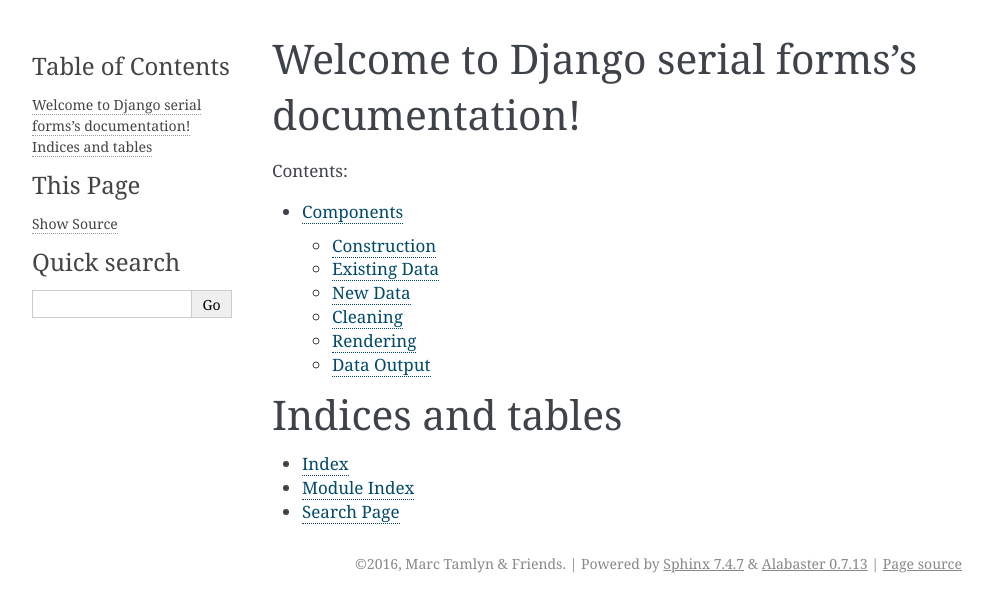
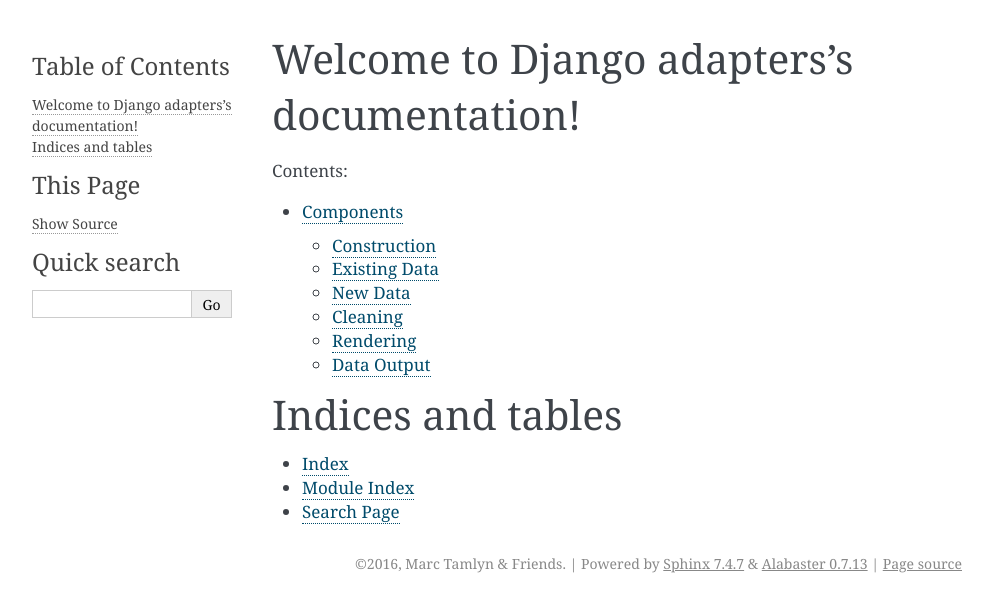
Before and after one commit to mjtamlyn/django-adapters, a Sphinx documentation site: the page built from docs/source/index.rst, in a window 1280 px wide. Shown: the top 612 px of the page, without its empty margins (148-1141 px from the left). Built offline with Sphinx 7.4.7, drawn with Linux system fonts in a browser that asks for light colours.

Commit message:
Rename project to adapters.

```diff
--- a/docs/source/components.rst
+++ b/docs/source/components.rst
@@ -2,7 +2,7 @@
 Components
 ==========
 
-This document describes all components or "steps" that django-serial-forms has.
+This document describes all components or "steps" that django-adapters has.
 They are closely related to existing concepts of ``django.forms`` and
 ``django.core.serializers`` and borrows ideas from Django Rest Framework (DRF).
 
--- a/docs/source/conf.py
+++ b/docs/source/conf.py
@@ -1,7 +1,7 @@
 #!/usr/bin/env python3
 # -*- coding: utf-8 -*-
 #
-# Django serial forms documentation build configuration file, created by
+# Django adapters documentation build configuration file, created by
 # sphinx-quickstart on Sun Apr  3 09:38:05 2016.
 #
 # This file is execfile()d with the current directory set to its
@@ -49,7 +49,7 @@
 master_doc = 'index'
 
 # General information about the project.
-project = 'Django serial forms'
+project = 'Django adapters'
 copyright = '2016, Marc Tamlyn & Friends'
 author = 'Marc Tamlyn & Friends'
 
@@ -124,7 +124,7 @@
 
 # The name for this set of Sphinx documents.
 # "<project> v<release> documentation" by default.
-#html_title = 'Django serial forms v0.1'
+#html_title = 'Django adapters v0.1'
 
 # A shorter title for the navigation bar.  Default is the same as html_title.
 #html_short_title = None
@@ -206,7 +206,7 @@
 #html_search_scorer = 'scorer.js'
 
 # Output file base name for HTML help builder.
-htmlhelp_basename = 'Djangoserialformsdoc'
+htmlhelp_basename = 'Djangoadaptersdoc'
 
 # -- Options for LaTeX output ---------------------------------------------
 
@@ -228,7 +228,7 @@
 # (source start file, target name, title,
 #  author, documentclass [howto, manual, or own class]).
 latex_documents = [
-    (master_doc, 'Djangoserialforms.tex', 'Django serial forms Documentation',
+    (master_doc, 'Djangoadapters.tex', 'Django adapters Documentation',
      'Marc Tamlyn \\& Friends', 'manual'),
 ]
 
@@ -258,7 +258,7 @@
 # One entry per manual page. List of tuples
 # (source start file, name, description, authors, manual section).
 man_pages = [
-    (master_doc, 'djangoserialforms', 'Django serial forms Documentation',
+    (master_doc, 'djangoadapters', 'Django adapters Documentation',
      [author], 1)
 ]
 
@@ -272,8 +272,8 @@
 # (source start file, target name, title, author,
 #  dir menu entry, description, category)
 texinfo_documents = [
-    (master_doc, 'Djangoserialforms', 'Django serial forms Documentation',
-     author, 'Djangoserialforms', 'One line description of project.',
+    (master_doc, 'Djangoadapters', 'Django adapters Documentation',
+     author, 'Djangoadapters', 'One line description of project.',
      'Miscellaneous'),
 ]
 
--- a/docs/source/index.rst
+++ b/docs/source/index.rst
@@ -3,7 +3,7 @@
    You can adapt this file completely to your liking, but it should at least
    contain the root `toctree` directive.
 
-Welcome to Django serial forms's documentation!
+Welcome to Django adapters's documentation!
 ===============================================
 
 Contents:
```
Also changed, not shown: README.md (+2 -2 lines), setup.py (+4 -4 lines), adapters/__init__.py (added), 2 other files.
